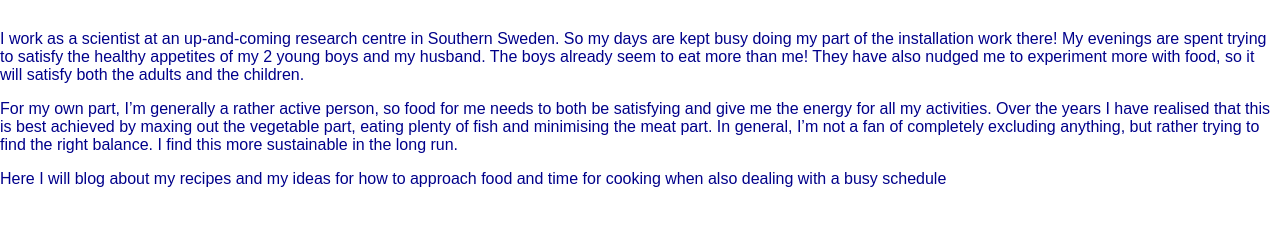
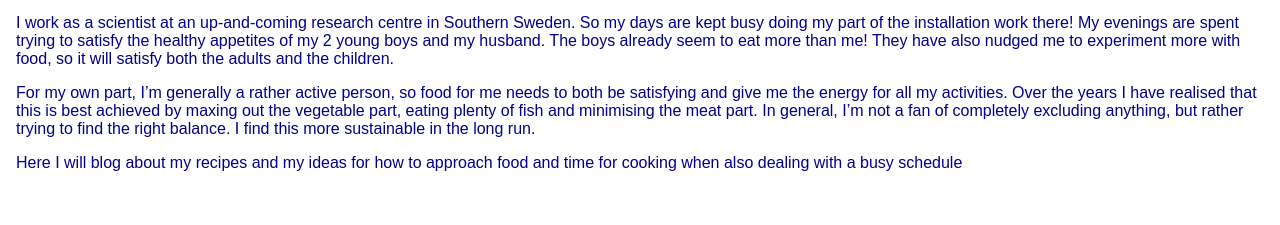
Before and after one commit to wisechimp/ms-food-blog, a Gatsby site: page /about in a window 1280 px wide. Shown: the part 117-342 px from the top of the page. Built offline with nearby package versions, Linux system fonts and the light colour scheme; Gatsby itself is replaced by a stand-in of ours.

Commit message:
Styling the About page

```diff
--- a/src/pages/about.js
+++ b/src/pages/about.js
@@ -1,13 +1,33 @@
-import React from 'react'
+import React from "react"
 
-import Layout from '../components/Layout'
+import Layout from "../components/Layout"
 
 const About = () => (
-    <Layout title="About Me">
-        <p>I work as a scientist at an up-and-coming research centre in Southern Sweden. So my days are kept busy doing my part of the installation work there! My evenings are spent trying to satisfy the healthy appetites of my 2 young boys and my husband. The boys already seem to eat more than me! They have also nudged me to experiment more with food, so it will satisfy both the adults and the children.</p>
-        <p>For my own part, I’m generally a rather active person, so food for me needs to both be satisfying and give me the energy for all my activities. Over the years I have realised that this is best achieved by maxing out the vegetable part, eating plenty of fish and minimising the meat part. In general, I’m not a fan of completely excluding anything, but rather trying to find the right balance. I find this more sustainable in the long run.</p>
-        <p>Here I will blog about my recipes and my ideas for how to approach food and time for cooking when also dealing with a busy schedule</p>
-    </Layout>
+  <Layout title="About Me">
+    <div className="bulkText">
+      <p>
+        I work as a scientist at an up-and-coming research centre in Southern
+        Sweden. So my days are kept busy doing my part of the installation work
+        there! My evenings are spent trying to satisfy the healthy appetites of
+        my 2 young boys and my husband. The boys already seem to eat more than
+        me! They have also nudged me to experiment more with food, so it will
+        satisfy both the adults and the children.
+      </p>
+      <p>
+        For my own part, I’m generally a rather active person, so food for me
+        needs to both be satisfying and give me the energy for all my
+        activities. Over the years I have realised that this is best achieved by
+        maxing out the vegetable part, eating plenty of fish and minimising the
+        meat part. In general, I’m not a fan of completely excluding anything,
+        but rather trying to find the right balance. I find this more
+        sustainable in the long run.
+      </p>
+      <p>
+        Here I will blog about my recipes and my ideas for how to approach food
+        and time for cooking when also dealing with a busy schedule
+      </p>
+    </div>
+  </Layout>
 )
 
 export default About
--- a/src/styles/ms-food-blog-global-styles.css
+++ b/src/styles/ms-food-blog-global-styles.css
@@ -10,3 +10,11 @@ h1 {
   padding: 0.5em;
   margin-block: 0;
 }
+
+.bulkText {
+  padding: 0 1em;
+}
+
+.bulkText p {
+  margin: 0 0 1em 0;
+}
```
